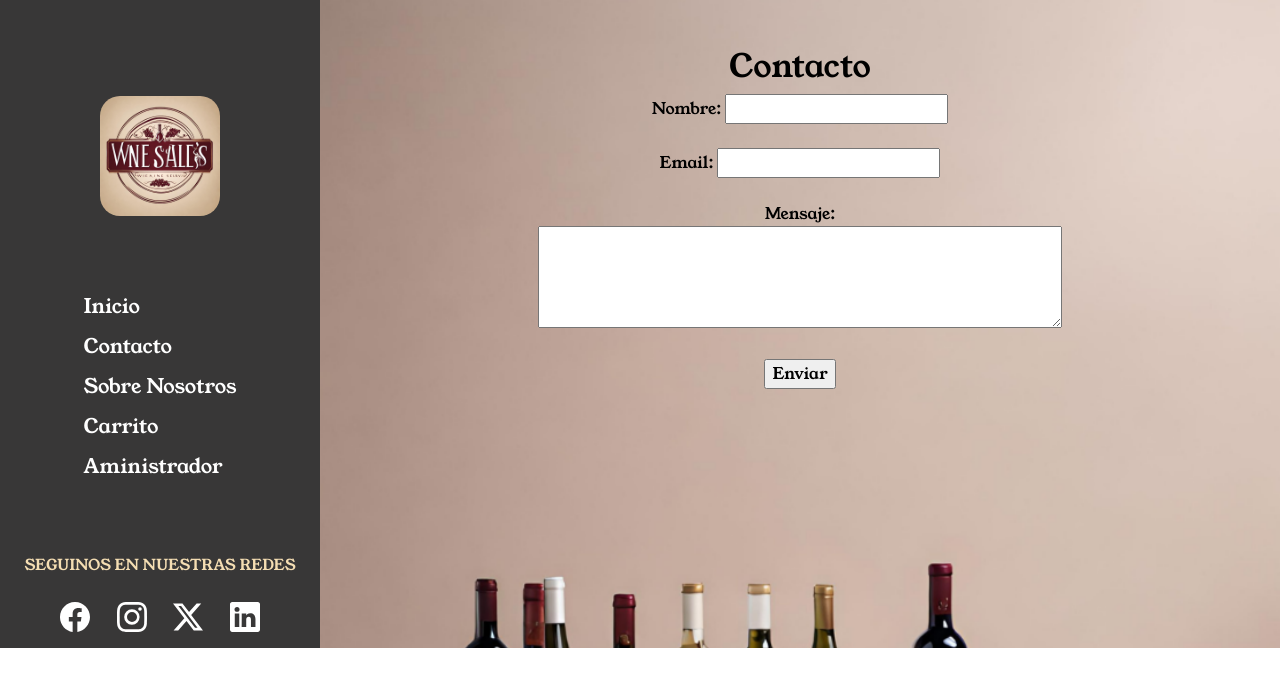
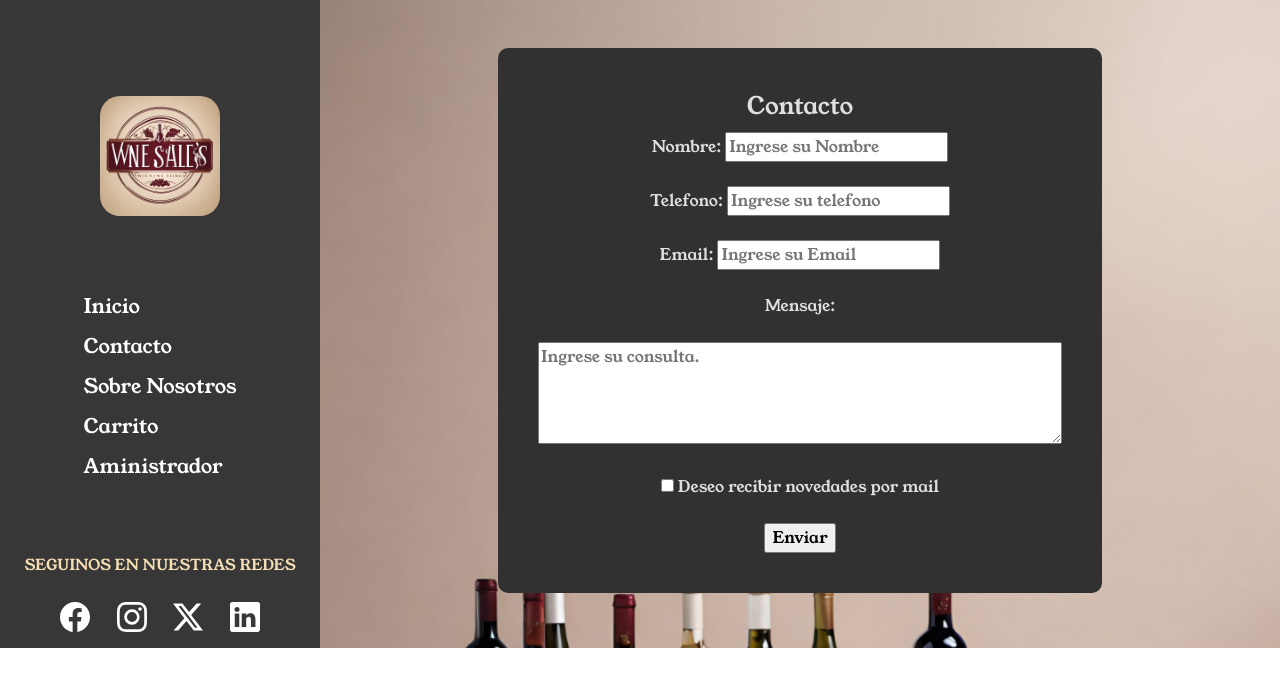
Before and after one commit to JuanCruzGonzalez/ProyectoSPD, a PHP site: page /ProyectoSPD/contacto.php in a window 1280 px wide. Shown: the top 687 px of the page. Run offline with PHP 8.4, Linux system fonts and the light colour scheme; data that the repository does not hold is empty.

Commit message:
Se mejora el formulario de contacto, se arreglan <a> de carrito, nombres de paginas

```diff
--- a/contacto.php
+++ b/contacto.php
@@ -7,7 +7,7 @@ include('conexion.php');
 <head>
     <meta charset="UTF-8">
     <meta name="viewport" content="width=device-width, initial-scale=1.0">
-    <title>Bodega</title>
+    <title>Contacto</title>
     <link rel="stylesheet" href="/ProyectoSPD/estilos_index.css">
     <link href="https://cdn.jsdelivr.net/npm/bootstrap@5.3.2/dist/css/bootstrap.min.css" rel="stylesheet" integrity="sha384-T3c6CoIi6uLrA9TneNEoa7RxnatzjcDSCmG1MXxSR1GAsXEV/Dwwykc2MPK8M2HN" crossorigin="anonymous">
     <link rel="preconnect" href="https://fonts.googleapis.com">
@@ -48,21 +48,22 @@ include('conexion.php');
     </div>
     <article class="page_contacto">
         <div>
-
-                <h2>Contacto</h2>
-        <form action="" method="">
-        <label for="nombre">Nombre:</label>
-        <input type="text" id="nombre" name="nombre" required><br><br>
-
-        <label for="email">Email:</label>
-        <input type="email" id="email" name="email" required><br><br>
-
-        <label for="mensaje">Mensaje:</label><br>
-        <textarea id="mensaje" name="mensaje" rows="4" cols="50" required></textarea><br><br>
-
-        <input type="submit" value="Enviar">
-    </form>
-
+            <form action="" method="" class= "formulario_contacto">
+                <fieldset>
+                    <legend>Contacto</legend>
+                    <label for="nombre">Nombre: </label>
+                    <input type="text" id="nombre" name="nombre" placeholder="Ingrese su Nombre" required><br><br>
+                    <label for="phone">Telefono: </label>
+                    <input type="phone" id="phone" name="phone" placeholder="Ingrese su telefono" require><br><br>
+                    <label for="email">Email: </label>
+                    <input type="email" id="email" name="email"placeholder="Ingrese su Email" required><br><br>
+                    <label for="mensaje">Mensaje:</label><br><br>
+                    <textarea id="mensaje" name="mensaje" rows="4" cols="50" placeholder="Ingrese su consulta." required></textarea><br><br>
+                    <input class="" type="checkbox" id="gridCheck">
+                    <label class="" for="gridCheck">Deseo recibir novedades por mail</label><br><br>
+                    <input type="submit" value="Enviar">
+                </fieldset>
+            </form >
         </div>
     </article>
 </body>
--- a/estilos_index.css
+++ b/estilos_index.css
@@ -178,7 +178,16 @@ body{
 
 }
 
-
+.formulario_contacto {
+    position: relative;
+    display: flex;
+    flex-direction: column;
+    align-items: center;
+    background-color: rgb(49, 49, 49);
+    padding: 40px;
+    border-radius: 10px;
+    color: #dfdfdf;
+}
 
 .btn_carrito{
     padding: 0.7em 1em;
--- a/nosotros.php
+++ b/nosotros.php
@@ -7,7 +7,7 @@ include('conexion.php');
 <head>
     <meta charset="UTF-8">
     <meta name="viewport" content="width=device-width, initial-scale=1.0">
-    <title>Bodega</title>
+    <title>Nosotros</title>
     <link rel="stylesheet" href="/ProyectoSPD/estilos_index.css">
     <link href="https://cdn.jsdelivr.net/npm/bootstrap@5.3.2/dist/css/bootstrap.min.css" rel="stylesheet" integrity="sha384-T3c6CoIi6uLrA9TneNEoa7RxnatzjcDSCmG1MXxSR1GAsXEV/Dwwykc2MPK8M2HN" crossorigin="anonymous">
     <link rel="preconnect" href="https://fonts.googleapis.com">
```
Also changed, not shown: carrito.php (+5 -5 lines).
